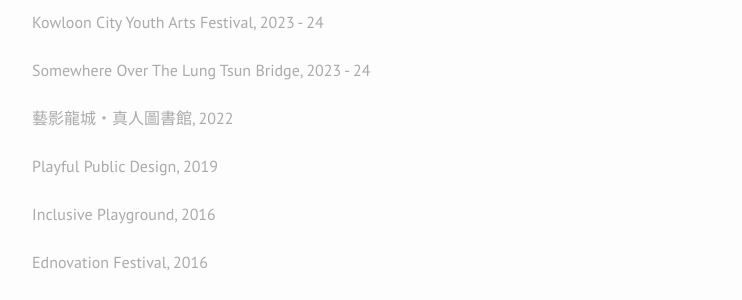
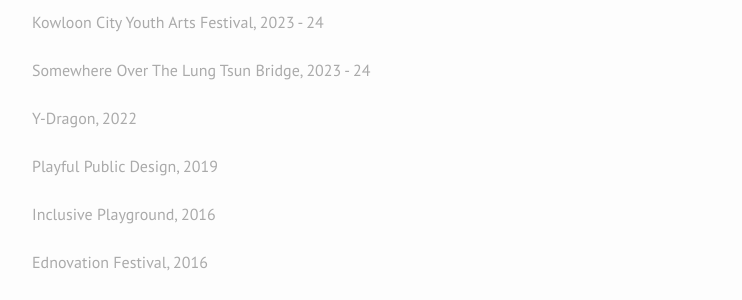
Before and after one commit to Hanseli/hanseli.github.io, a Jekyll site: the page built from Project.md, in a window 1280 px wide. Shown: the part 496-796 px from the top of the page, without its empty margins (238-980 px from the left). Built offline with Jekyll 4.4.1, drawn with Linux system fonts in a browser that asks for light colours; nearby versions of some CDN libraries.

Commit message:
Update Project.md

```diff
--- a/Project.md
+++ b/Project.md
@@ -29,7 +29,7 @@ category: "design"
 <br><br>
 <a href="/lungtsunbridge/index">Somewhere Over The Lung Tsun Bridge, 2023 - 24</a>
 <br><br>
-<a href="/ydragon/index">藝影龍城・真人圖書館, 2022</a>
+<a href="/ydragon/index">Y-Dragon, 2022</a>
 <br><br>
 <a href="/ppd/index">Playful Public Design, 2019</a>
 <br><br>
```
